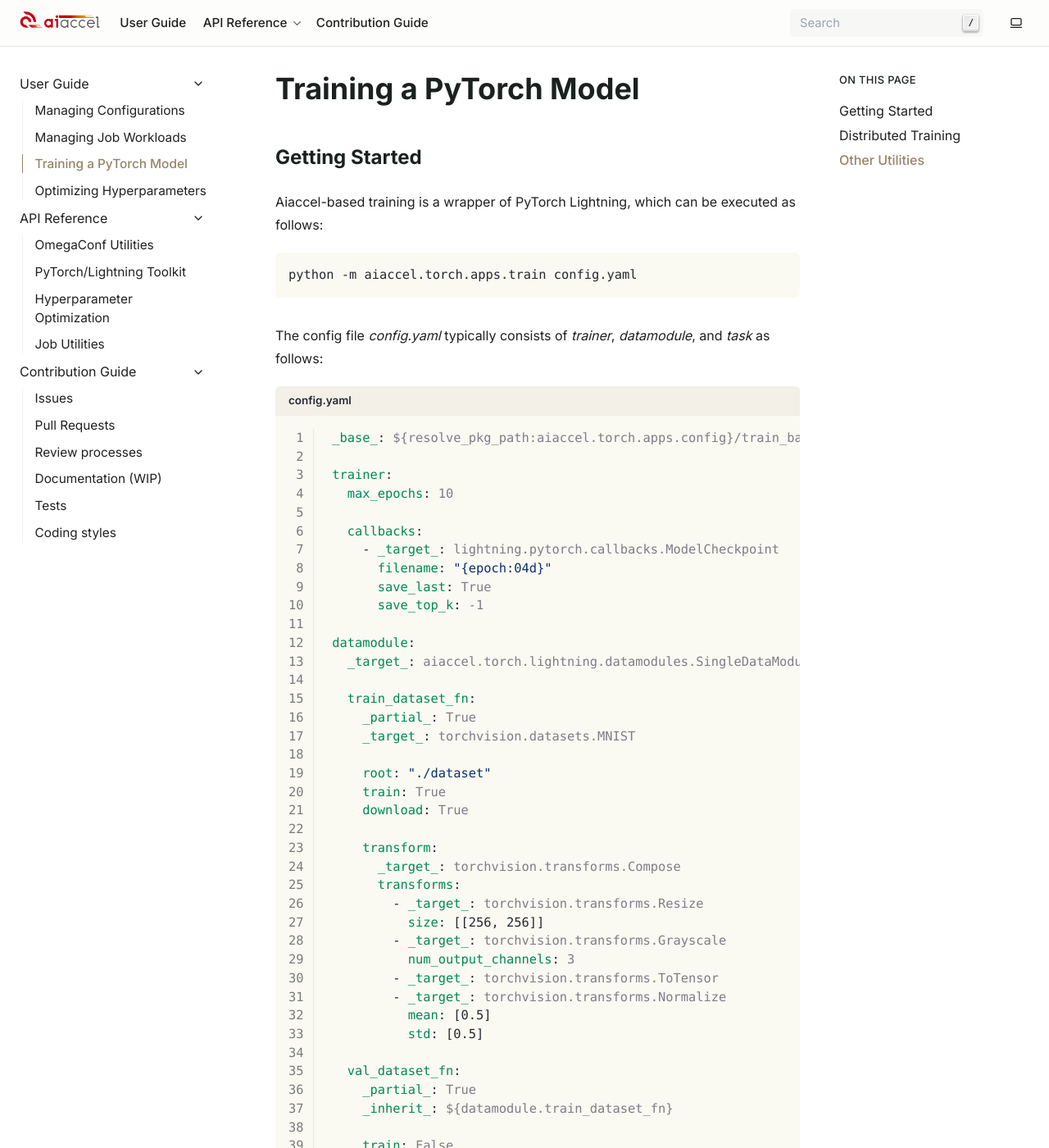
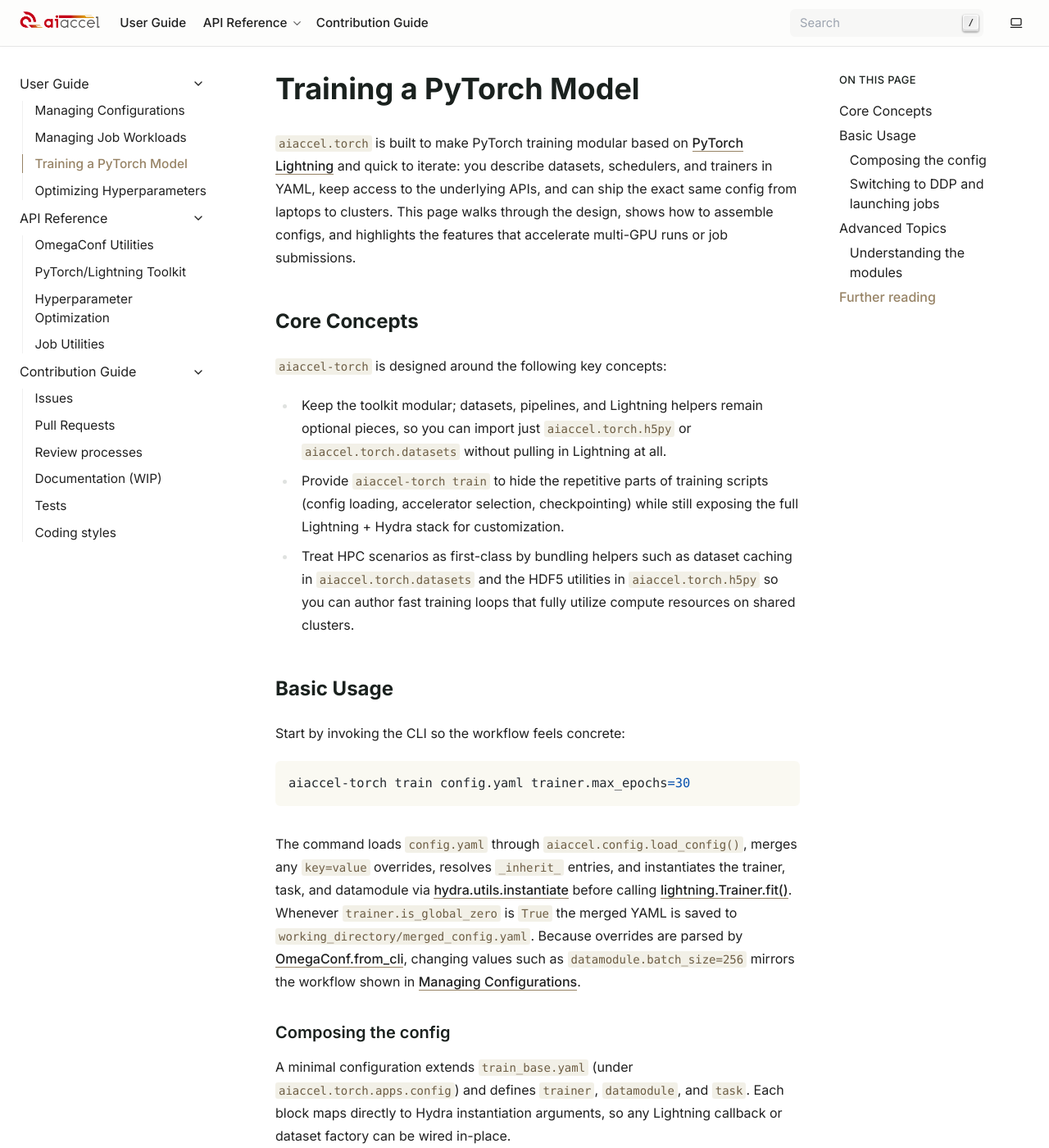
Before and after one commit to aistairc/aiaccel, a Sphinx documentation site: the page built from docs/source/user_guide/torch.rst, in a window 1280 px wide and 1400 px high. Shown: the whole window at 82% size. Built offline with Sphinx 7.4.7, drawn with Linux system fonts in a browser that asks for light colours; some of the changed text lies outside the part shown.

Commit message:
update torch.rst

```diff
--- a/docs/source/user_guide/torch.rst
+++ b/docs/source/user_guide/torch.rst
@@ -1,89 +1,148 @@
 Training a PyTorch Model
 ========================
 
-Getting Started
----------------
+``aiaccel.torch`` is built to make PyTorch training modular based on `PyTorch Lightning
+<https://lightning.ai/docs/pytorch/stable/>`_ and quick to iterate: you describe
+datasets, schedulers, and trainers in YAML, keep access to the underlying APIs, and can
+ship the exact same config from laptops to clusters. This page
+walks through the design, shows how to assemble configs, and highlights the features
+that accelerate multi-GPU runs or job submissions.
 
-Aiaccel-based training is a wrapper of PyTorch Lightning, which can be executed as
-follows:
+Core Concepts
+-------------
+
+``aiaccel-torch`` is designed around the following key concepts:
+
+- Keep the toolkit modular; datasets, pipelines, and Lightning helpers remain optional
+  pieces, so you can import just :mod:`aiaccel.torch.h5py` or
+  :mod:`aiaccel.torch.datasets` without pulling in Lightning at all.
+- Provide ``aiaccel-torch train`` to hide the repetitive parts of training scripts
+  (config loading, accelerator selection, checkpointing) while still exposing the full
+  Lightning + Hydra stack for customization.
+- Treat HPC scenarios as first-class by bundling helpers such as dataset caching
+  in :mod:`aiaccel.torch.datasets` and the HDF5 utilities in :mod:`aiaccel.torch.h5py`
+  so you can author fast training loops that fully utilize compute resources on shared clusters.
+
+Basic Usage
+-----------
+
+Start by invoking the CLI so the workflow feels concrete:
 
 .. code-block:: bash
 
-    python -m aiaccel.torch.apps.train config.yaml
+    aiaccel-torch train config.yaml trainer.max_epochs=30
 
-The config file `config.yaml` typically consists of `trainer`, `datamodule`, and `task`
-as follows:
+The command loads ``config.yaml`` through :func:`aiaccel.config.load_config`, merges any
+``key=value`` overrides, resolves ``_inherit_`` entries, and instantiates the trainer,
+task, and datamodule via `hydra.utils.instantiate
+<https://hydra.cc/docs/advanced/instantiate_objects/overview/>`_ before calling
+`lightning.Trainer.fit()
+<https://lightning.ai/docs/pytorch/stable/common/trainer.html#basic-use>`_.
+Whenever ``trainer.is_global_zero`` is ``True`` the
+merged YAML is saved to ``working_directory/merged_config.yaml``. Because overrides are
+parsed by `OmegaConf.from_cli
+<https://omegaconf.readthedocs.io/en/latest/usage.html#command-line-flags>`_, changing
+values such as
+``datamodule.batch_size=256`` mirrors the workflow shown in :doc:`config`.
+
+Composing the config
+~~~~~~~~~~~~~~~~~~~~
+
+A minimal configuration extends ``train_base.yaml`` (under
+:mod:`aiaccel.torch.apps.config`) and defines ``trainer``, ``datamodule``, and ``task``.
+Each block maps directly to Hydra instantiation arguments, so any Lightning callback or
+dataset factory can be wired in-place.
 
 .. code-block:: yaml
     :caption: config.yaml
-    :linenos:
 
-     _base_: ${resolve_pkg_path:aiaccel.torch.apps.config}/train_base.yaml
+    _base_: ${resolve_pkg_path:aiaccel.torch.apps.config}/train_base.yaml
 
-     trainer:
-       max_epochs: 10
+    trainer:
+      max_epochs: 10
+      callbacks:
+        - _target_: lightning.pytorch.callbacks.ModelCheckpoint
+          filename: "{epoch:04d}"
+          save_last: true
+          save_top_k: -1
 
-       callbacks:
-         - _target_: lightning.pytorch.callbacks.ModelCheckpoint
-           filename: "{epoch:04d}"
-           save_last: True
-           save_top_k: -1
+    datamodule:
+      _target_: aiaccel.torch.lightning.datamodules.SingleDataModule
+      batch_size: 128
+      train_dataset_fn:
+        _partial_: true
+        _target_: torchvision.datasets.MNIST
+        root: ./dataset
+        train: true
+        download: true
+      val_dataset_fn:
+        _partial_: true
+        _inherit_: ${datamodule.train_dataset_fn}
+        train: false
 
-     datamodule:
-       _target_: aiaccel.torch.lightning.datamodules.SingleDataModule
+    task:
+      _target_: my_project.tasks.MyTask
+      num_classes: 10
+      optimizer_config:
+        _target_: aiaccel.torch.lightning.OptimizerConfig
+        optimizer_generator:
+          _partial_: true
+          _target_: torch.optim.Adam
+          lr: 1e-4
 
-       train_dataset_fn:
-         _partial_: True
-         _target_: torchvision.datasets.MNIST
+Switching to DDP and launching jobs
+~~~~~~~~~~~~~~~~~~~~~~~~~~~~~~~~~~
 
-         root: "./dataset"
-         train: True
-         download: True
+``train_ddp.yaml`` extends ``train_base.yaml`` with synchronized BatchNorm, the
+:class:`aiaccel.torch.lightning.abci_environment.ABCIEnvironment` plugin, and automatic
+``devices`` / ``num_nodes`` detection from MPI variables. Enable it by stacking bases so
+the remainder of the file stays intact:
 
-         transform:
-           _target_: torchvision.transforms.Compose
-           transforms:
-             - _target_: torchvision.transforms.Resize
-               size: [[256, 256]]
-             - _target_: torchvision.transforms.Grayscale
-               num_output_channels: 3
-             - _target_: torchvision.transforms.ToTensor
-             - _target_: torchvision.transforms.Normalize
-               mean: [0.5]
-               std: [0.5]
+.. code-block:: yaml
+    :caption: Switching to DDP
 
-       val_dataset_fn:
-         _partial_: True
-         _inherit_: ${datamodule.train_dataset_fn}
+    _base_:
+      - ${resolve_pkg_path:aiaccel.torch.apps.config}/train_base.yaml
+      - ${resolve_pkg_path:aiaccel.torch.apps.config}/train_ddp.yaml
 
-         train: False
+Any values that follow the base list override the combined template, so callbacks,
+datasets, and optimizers continue to live in the same file. Once the config is ready,
+wrap the command with ``aiaccel-job`` to request GPUs from a scheduler:
 
-       batch_size: 128
-       wrap_scatter_dataset: False
+.. code-block:: bash
 
-     task:
-       _target_: my_task.MyTask
-       num_classes: 10
+    aiaccel-job local train --n_gpus=8 logs/train.log -- \
+        aiaccel-torch train configs/config.yaml
 
-       model:
-         _target_: torchvision.models.resnet50
-         weights:
-           _target_: hydra.utils.get_object
-           path: torchvision.models.ResNet50_Weights.DEFAULT
+The job YAML (see :doc:`job`) handles queue-specific options, while the ``aiaccel.torch``
+config only toggles between single-node and DDP behavior through ``_base_``. Moving to
+``pbs`` or ``sge`` swaps the backend name but keeps the command payload exactly the
+same.
 
-       optimizer_config:
-         _target_: aiaccel.torch.lightning.OptimizerConfig
-         optimizer_generator:
-           _partial_: True
-           _target_: torch.optim.Adam
-           lr: 1.e-4
-
-Distributed Training
---------------------
-
-WIP...
-
-Other Utilities
+Advanced Topics
 ---------------
 
-Other utilities are listed in :doc:`API Reference <../api_reference/torch>`.
+Understanding the modules
+~~~~~~~~~~~~~~~~~~~~~~~~~
+
+The torch package exposes multiple namespaces that can be mixed and matched:
+
+- ``aiaccel.torch.lightning`` ships :class:`OptimizerConfig`, reusable LightningModule
+  scaffolds, pipeline helpers, and :class:`~aiaccel.torch.lightning.datamodules.SingleDataModule`
+  to keep trainer setups declarative.
+- ``aiaccel.torch.lr_schedulers`` provides schedulers such as
+  :class:`aiaccel.torch.lr_schedulers.SequentialLR` so complex learning-rate plans can
+  be authored in YAML.
+- ``aiaccel.torch.datasets`` adds caching wrappers, scatter helpers, and utilities for
+  slicing datasets when running through array jobs or MPI workers.
+- ``aiaccel.torch.h5py`` contains :class:`aiaccel.torch.h5py.HDF5Writer` for preparing
+  and exporting large intermediate results that other dataloaders can stream.
+
+Further reading
+---------------
+
+- :doc:`../api_reference/torch` for the full API reference of datasets, pipelines,
+  Lightning helpers, schedulers, and I/O utilities.
+- :doc:`config` for composition patterns, resolvers, and CLI overrides used by torch
+  configs.
+- :doc:`job` for the job-launching interface that wraps the ``aiaccel-torch`` command.
```
Also changed, not shown: docs/source/user_guide/config.rst (+2 -5 lines), docs/source/user_guide/job.rst (+6 -4 lines).
